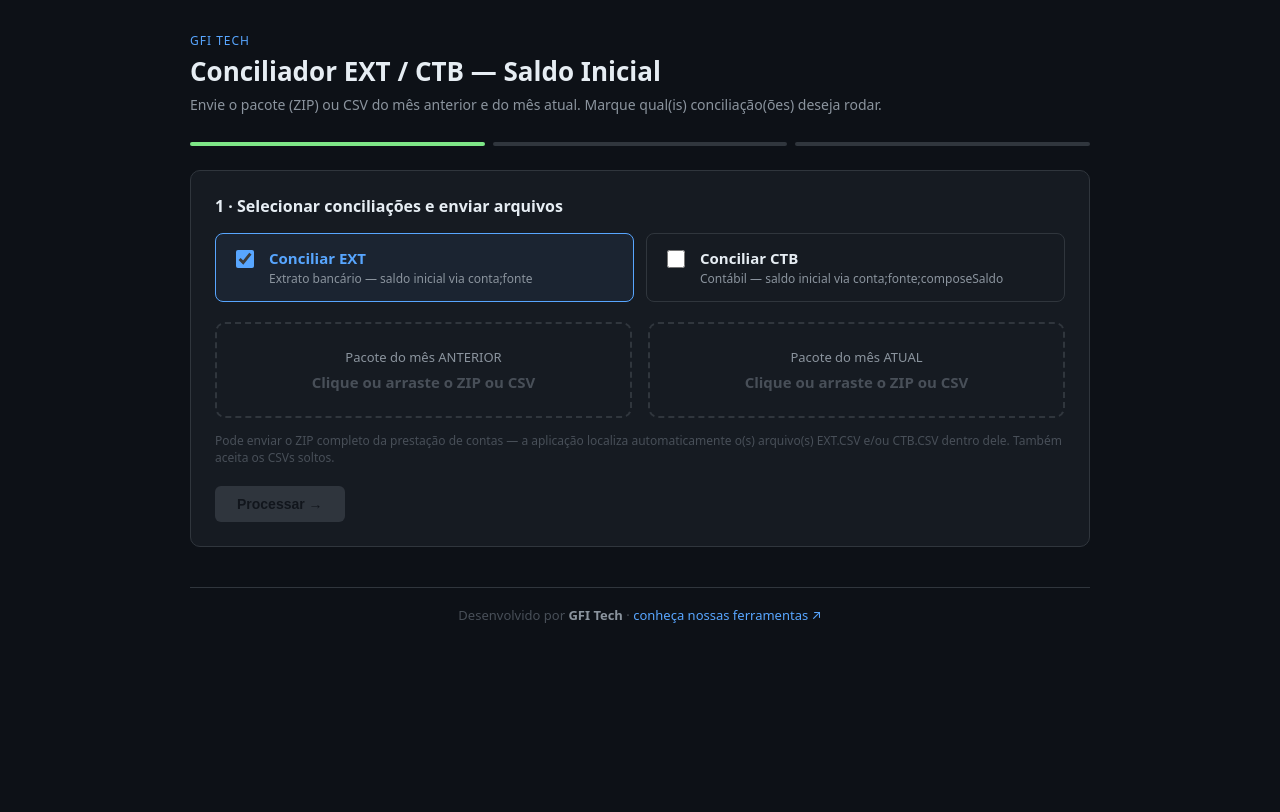
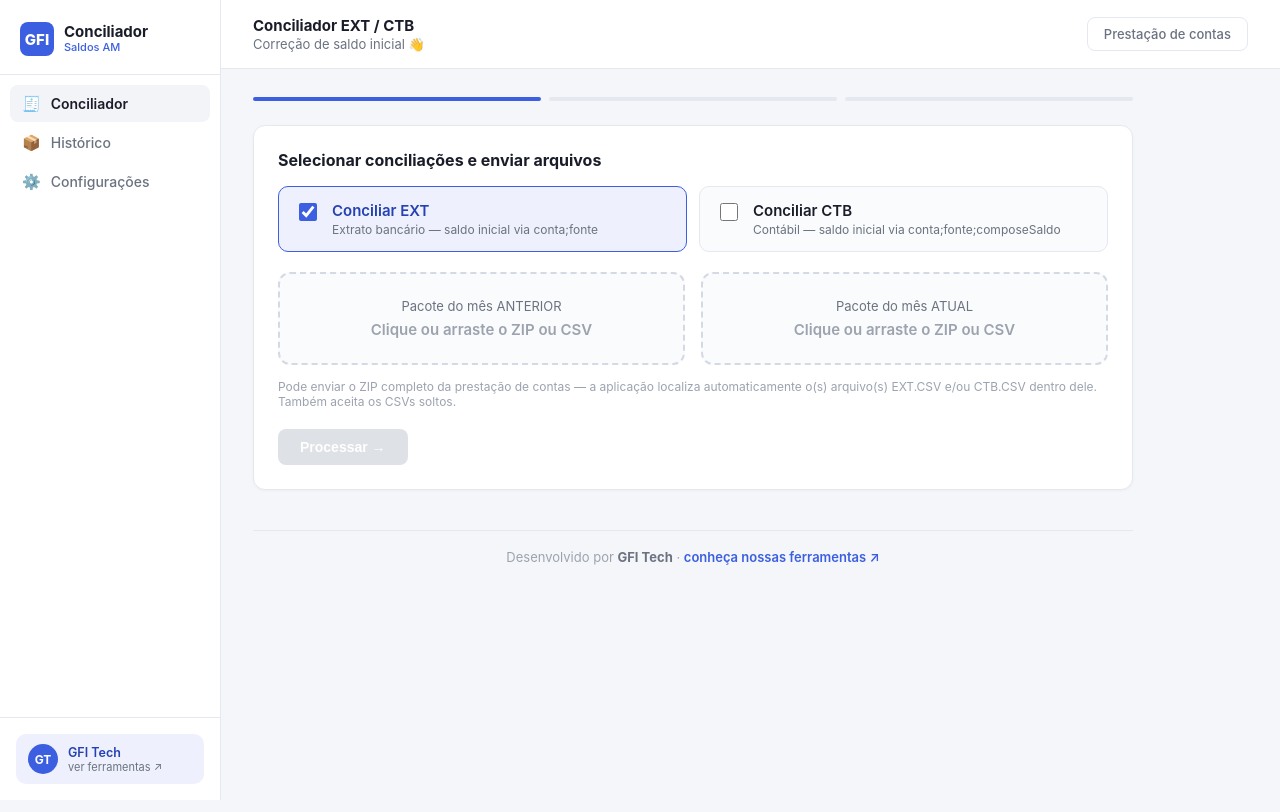
Before and after one commit to Lucas79DIas/conciliador-saldos-AM, a React (Vite) app: page / in a window 1280 px wide. Shown: the top 812 px of the page. Built offline with nearby package versions, Linux system fonts and the light colour scheme.

Commit message:
style: aplica identidade visual GFI Tech (sidebar clara, badges azuis, layout SaaS)

```diff
--- a/index.html
+++ b/index.html
@@ -3,9 +3,9 @@
 <head>
   <meta charset="UTF-8" />
   <meta name="viewport" content="width=device-width, initial-scale=1.0" />
-  <title>Conciliador EXT — Saldo Inicial</title>
+  <title>Conciliador EXT/CTB — GFI Tech</title>
 </head>
-<body style="margin:0; background:#0d1117;">
+<body style="margin:0; background:#F5F6FA;">
   <div id="root"></div>
   <script type="module" src="/src/main.jsx"></script>
 </body>
--- a/src/App.jsx
+++ b/src/App.jsx
@@ -2,9 +2,11 @@ import { useState, useCallback } from "react";
 import JSZip from "jszip";
 
 const C = {
-  bg: "#0d1117", surface: "#161b22", card: "#1c2128", border: "#30363d",
-  text: "#e6edf3", sub: "#8b949e", muted: "#484f58",
-  green: "#7ee787", red: "#f85149", orange: "#f0883e", blue: "#58a6ff",
+  bg: "#F5F6FA", surface: "#FFFFFF", card: "#FFFFFF", border: "#E6E8F0",
+  text: "#1A1D29", sub: "#6B7280", muted: "#9CA3AF",
+  green: "#16A34A", red: "#DC2626", orange: "#D97706",
+  blue: "#3B5FE0", blueLight: "#EEF1FD", blueDark: "#2541B2",
+  sidebar: "#FFFFFF", sidebarActive: "#F3F4F8",
 };
 
 // ───────────────────────── Helpers numéricos (padrão EXT: vírgula decimal, C/D) ─────────────────────────
@@ -342,14 +344,16 @@ function Btn({ onClick, children, secondary, disabled }) {
       disabled={disabled}
       style={{
         padding: "10px 22px",
-        borderRadius: 6,
+        borderRadius: 8,
         border: secondary ? `1px solid ${C.border}` : "none",
-        background: disabled ? C.muted : secondary ? "transparent" : C.green,
-        color: secondary ? C.text : "#0d1117",
+        background: disabled ? "#D1D5DB" : secondary ? "#FFFFFF" : C.blue,
+        color: secondary ? C.text : "#FFFFFF",
         fontWeight: 600,
         fontSize: 14,
         cursor: disabled ? "not-allowed" : "pointer",
-        opacity: disabled ? 0.5 : 1,
+        opacity: disabled ? 0.7 : 1,
+        boxShadow: secondary || disabled ? "none" : "0 1px 2px rgba(59,95,224,0.25)",
+        transition: "background 0.15s ease",
       }}
     >
       {children}
@@ -359,8 +363,12 @@ function Btn({ onClick, children, secondary, disabled }) {
 
 function Card({ title, children }) {
   return (
-    <div style={{ background: C.surface, border: `1px solid ${C.border}`, borderRadius: 10, padding: 24, marginBottom: 20 }}>
-      {title && <h2 style={{ fontSize: 16, color: C.text, marginTop: 0, marginBottom: 16, fontWeight: 600 }}>{title}</h2>}
+    <div style={{
+      background: C.card, border: `1px solid ${C.border}`, borderRadius: 12,
+      padding: 24, marginBottom: 20,
+      boxShadow: "0 1px 3px rgba(16,24,40,0.04)",
+    }}>
+      {title && <h2 style={{ fontSize: 16, color: C.text, marginTop: 0, marginBottom: 16, fontWeight: 700 }}>{title}</h2>}
       {children}
     </div>
   );
@@ -371,10 +379,11 @@ function Checkbox({ checked, onChange, label, accent, description }) {
     <label
       style={{
         display: "flex", alignItems: "flex-start", gap: 12, cursor: "pointer",
-        padding: "14px 16px", borderRadius: 8,
+        padding: "14px 16px", borderRadius: 10,
         border: `1px solid ${checked ? accent : C.border}`,
-        background: checked ? accent + "11" : "transparent",
+        background: checked ? C.blueLight : "#FAFBFC",
         flex: 1,
+        transition: "all 0.15s ease",
       }}
     >
       <input
@@ -384,7 +393,7 @@ function Checkbox({ checked, onChange, label, accent, description }) {
         style={{ width: 18, height: 18, marginTop: 2, accentColor: accent, cursor: "pointer" }}
       />
       <div>
-        <div style={{ fontWeight: 600, fontSize: 15, color: checked ? accent : C.text }}>{label}</div>
+        <div style={{ fontWeight: 600, fontSize: 15, color: checked ? C.blueDark : C.text }}>{label}</div>
         {description && <div style={{ fontSize: 12, color: C.sub, marginTop: 2 }}>{description}</div>}
       </div>
     </label>
@@ -402,12 +411,13 @@ function FileDrop({ label, fileName, onFile, accent }) {
         if (f) onFile(f);
       }}
       style={{
-        border: `2px dashed ${fileName ? accent : C.border}`,
-        borderRadius: 10,
+        border: `2px dashed ${fileName ? accent : "#D5D9E3"}`,
+        borderRadius: 12,
         padding: "24px 18px",
         textAlign: "center",
-        background: fileName ? accent + "11" : "transparent",
+        background: fileName ? C.blueLight : "#FAFBFC",
         cursor: "pointer",
+        transition: "all 0.15s ease",
       }}
       onClick={() => document.getElementById(inputId).click()}
     >
@@ -419,7 +429,7 @@ function FileDrop({ label, fileName, onFile, accent }) {
         onChange={(e) => e.target.files?.[0] && onFile(e.target.files[0])}
       />
       <div style={{ fontSize: 13, color: C.sub, marginBottom: 6 }}>{label}</div>
-      <div style={{ fontSize: 15, color: fileName ? accent : C.muted, fontWeight: 600 }}>
+      <div style={{ fontSize: 15, color: fileName ? C.blueDark : C.muted, fontWeight: 600 }}>
         {fileName || "Clique ou arraste o ZIP ou CSV"}
       </div>
     </div>
@@ -503,27 +513,92 @@ export default function App() {
   const canContinue = (doExt || doCtb) && prevRaw && currRaw;
 
   return (
-    <div style={{ minHeight: "100vh", background: C.bg, color: C.text, fontFamily: "system-ui, -apple-system, sans-serif", padding: "32px 16px" }}>
-      <div style={{ maxWidth: 900, margin: "0 auto" }}>
+    <div style={{ minHeight: "100vh", background: C.bg, color: C.text, fontFamily: "-apple-system, BlinkMacSystemFont, 'Segoe UI', system-ui, sans-serif", display: "flex" }}>
 
-        <div style={{ marginBottom: 28 }}>
-          <div style={{ fontSize: 12, color: C.blue, letterSpacing: 1, textTransform: "uppercase", marginBottom: 4 }}>GFI Tech</div>
-          <h1 style={{ fontSize: 26, fontWeight: 700, margin: 0 }}>Conciliador EXT / CTB — Saldo Inicial</h1>
-          <p style={{ color: C.sub, fontSize: 14, marginTop: 6 }}>
-            Envie o pacote (ZIP) ou CSV do mês anterior e do mês atual. Marque qual(is) conciliação(ões) deseja rodar.
-          </p>
+      {/* ───────────── Sidebar ───────────── */}
+      <div style={{
+        width: 220, background: C.sidebar, borderRight: `1px solid ${C.border}`,
+        display: "flex", flexDirection: "column", justifyContent: "space-between",
+        position: "sticky", top: 0, height: "100vh", flexShrink: 0,
+      }}>
+        <div>
+          <div style={{ display: "flex", alignItems: "center", gap: 10, padding: "22px 20px 18px" }}>
+            <div style={{
+              width: 34, height: 34, borderRadius: 8, background: C.blue,
+              display: "flex", alignItems: "center", justifyContent: "center",
+              color: "#fff", fontWeight: 800, fontSize: 15, flexShrink: 0,
+            }}>
+              GFI
             </div>
+            <div>
+              <div style={{ fontWeight: 700, fontSize: 15, color: C.text, lineHeight: 1.1 }}>Conciliador</div>
+              <div style={{ fontSize: 11, color: C.blue, fontWeight: 500 }}>Saldos AM</div>
+            </div>
+          </div>
+
+          <div style={{ height: 1, background: C.border, margin: "0 0 10px" }} />
+
+          <nav style={{ padding: "0 10px", display: "flex", flexDirection: "column", gap: 2 }}>
+            <SidebarItem icon="🧾" label="Conciliador" active />
+            <SidebarItem icon="📦" label="Histórico" />
+            <SidebarItem icon="⚙️" label="Configurações" />
+          </nav>
+        </div>
+
+        <div style={{ padding: 16, borderTop: `1px solid ${C.border}` }}>
+          <a href="https://gfitech.com.br/" target="_blank" rel="noopener noreferrer" style={{ textDecoration: "none" }}>
+            <div style={{
+              display: "flex", alignItems: "center", gap: 10, padding: "10px 12px",
+              borderRadius: 10, background: C.blueLight, cursor: "pointer",
+            }}>
+              <div style={{
+                width: 30, height: 30, borderRadius: "50%", background: C.blue,
+                display: "flex", alignItems: "center", justifyContent: "center",
+                color: "#fff", fontWeight: 700, fontSize: 12, flexShrink: 0,
+              }}>
+                GT
+              </div>
+              <div>
+                <div style={{ fontSize: 12.5, fontWeight: 600, color: C.blueDark }}>GFI Tech</div>
+                <div style={{ fontSize: 11, color: C.sub }}>ver ferramentas ↗</div>
+              </div>
+            </div>
+          </a>
+        </div>
+      </div>
+
+      {/* ───────────── Main content ───────────── */}
+      <div style={{ flex: 1, minWidth: 0 }}>
+
+        {/* Topbar */}
+        <div style={{
+          display: "flex", alignItems: "center", justifyContent: "space-between",
+          padding: "16px 32px", borderBottom: `1px solid ${C.border}`, background: "#fff",
+        }}>
+          <div>
+            <div style={{ fontWeight: 700, fontSize: 15, color: C.text }}>Conciliador EXT / CTB</div>
+            <div style={{ fontSize: 13, color: C.sub, marginTop: 1 }}>Correção de saldo inicial 👋</div>
+          </div>
+          <div style={{
+            display: "flex", alignItems: "center", gap: 8, padding: "8px 16px",
+            borderRadius: 8, border: `1px solid ${C.border}`, fontSize: 13, color: C.sub, fontWeight: 500,
+          }}>
+            Prestação de contas
+          </div>
+        </div>
+
+        <div style={{ padding: "28px 32px", maxWidth: 880 }}>
 
           {/* Progress */}
           <div style={{ display: "flex", gap: 8, marginBottom: 24 }}>
             {[1, 2, 3].map((s) => (
-            <div key={s} style={{ flex: 1, height: 4, borderRadius: 2, background: step >= s ? C.green : C.border }} />
+              <div key={s} style={{ flex: 1, height: 4, borderRadius: 2, background: step >= s ? C.blue : C.border }} />
             ))}
           </div>
 
           {/* STEP 1: Seleção + Upload */}
           {step === 1 && (
-          <Card title="1 · Selecionar conciliações e enviar arquivos">
+            <Card title="Selecionar conciliações e enviar arquivos">
               <div style={{ display: "flex", gap: 12, marginBottom: 20, flexWrap: "wrap" }}>
                 <Checkbox
                   checked={doExt}
@@ -537,7 +612,7 @@ export default function App() {
                   onChange={setDoCtb}
                   label="Conciliar CTB"
                   description="Contábil — saldo inicial via conta;fonte;composeSaldo"
-                accent={C.orange}
+                  accent={C.blue}
                 />
               </div>
 
@@ -552,7 +627,7 @@ export default function App() {
                   label="Pacote do mês ATUAL"
                   fileName={currFile}
                   onFile={handleCurrFile}
-                accent={C.green}
+                  accent={C.blue}
                 />
               </div>
 
@@ -570,21 +645,24 @@ export default function App() {
 
           {/* STEP 3: Resultado */}
           {step === 3 && results && (
-          <Card title="2 · Arquivos corrigidos">
+            <Card title="Arquivos corrigidos">
               <div style={{ display: "flex", flexDirection: "column", gap: 12 }}>
                 {results.ext && (
                   <div style={{
                     display: "flex", justifyContent: "space-between", alignItems: "center",
-                  border: `1px solid ${C.blue}44`, background: C.blue + "11",
-                  borderRadius: 8, padding: "14px 18px",
+                    border: `1px solid ${C.border}`, background: C.blueLight,
+                    borderRadius: 10, padding: "14px 18px",
                   }}>
+                    <div style={{ display: "flex", alignItems: "center", gap: 12 }}>
+                      <Badge color={C.blue}>EXT</Badge>
                       <div>
-                    <div style={{ fontWeight: 600, color: C.blue }}>EXT_CORRIGIDO.CSV</div>
+                        <div style={{ fontWeight: 600, color: C.text }}>EXT_CORRIGIDO.CSV</div>
                         {resultMeta?.ext?.fromZip && (
                           <div style={{ fontSize: 12, color: C.sub, marginTop: 2 }}>
                             extraído de: {resultMeta.ext.sourceName}
                           </div>
                         )}
+                      </div>
                     </div>
                     <Btn onClick={() => downloadCSV(results.ext, "EXT_CORRIGIDO.CSV")}>⬇ Baixar</Btn>
                   </div>
@@ -593,16 +671,19 @@ export default function App() {
                 {results.ctb && (
                   <div style={{
                     display: "flex", justifyContent: "space-between", alignItems: "center",
-                  border: `1px solid ${C.orange}44`, background: C.orange + "11",
-                  borderRadius: 8, padding: "14px 18px",
+                    border: `1px solid ${C.border}`, background: C.blueLight,
+                    borderRadius: 10, padding: "14px 18px",
                   }}>
+                    <div style={{ display: "flex", alignItems: "center", gap: 12 }}>
+                      <Badge color={C.blueDark}>CTB</Badge>
                       <div>
-                    <div style={{ fontWeight: 600, color: C.orange }}>CTB_CORRIGIDO.CSV</div>
+                        <div style={{ fontWeight: 600, color: C.text }}>CTB_CORRIGIDO.CSV</div>
                         {resultMeta?.ctb?.fromZip && (
                           <div style={{ fontSize: 12, color: C.sub, marginTop: 2 }}>
                             extraído de: {resultMeta.ctb.sourceName}
                           </div>
                         )}
+                      </div>
                     </div>
                     <Btn onClick={() => downloadCSV(results.ctb, "CTB_CORRIGIDO.CSV")}>⬇ Baixar</Btn>
                   </div>
@@ -616,7 +697,7 @@ export default function App() {
           )}
 
           {error && (
-          <div style={{ background: C.red + "15", border: `1px solid ${C.red}44`, borderRadius: 8, padding: 16, color: C.red, marginTop: 16 }}>
+            <div style={{ background: "#FEF2F2", border: `1px solid #FCA5A5`, borderRadius: 10, padding: 16, color: C.red, marginTop: 16, fontSize: 14 }}>
               ⚠ {error}
             </div>
           )}
@@ -630,12 +711,29 @@ export default function App() {
               href="https://gfitech.com.br/"
               target="_blank"
               rel="noopener noreferrer"
-            style={{ color: C.blue, textDecoration: "none" }}
+              style={{ color: C.blue, textDecoration: "none", fontWeight: 600 }}
             >
               conheça nossas ferramentas ↗
             </a>
           </div>
         </div>
       </div>
+    </div>
   );
 }
+
+function SidebarItem({ icon, label, active }) {
+  return (
+    <div style={{
+      display: "flex", alignItems: "center", gap: 10, padding: "9px 12px",
+      borderRadius: 8, cursor: "pointer",
+      background: active ? C.sidebarActive : "transparent",
+      color: active ? C.text : C.sub,
+      fontWeight: active ? 600 : 500,
+      fontSize: 14,
+    }}>
+      <span style={{ fontSize: 15 }}>{icon}</span>
+      {label}
+    </div>
+  );
+}
```
Lines whose indentation alone changed are shown as unchanged.
